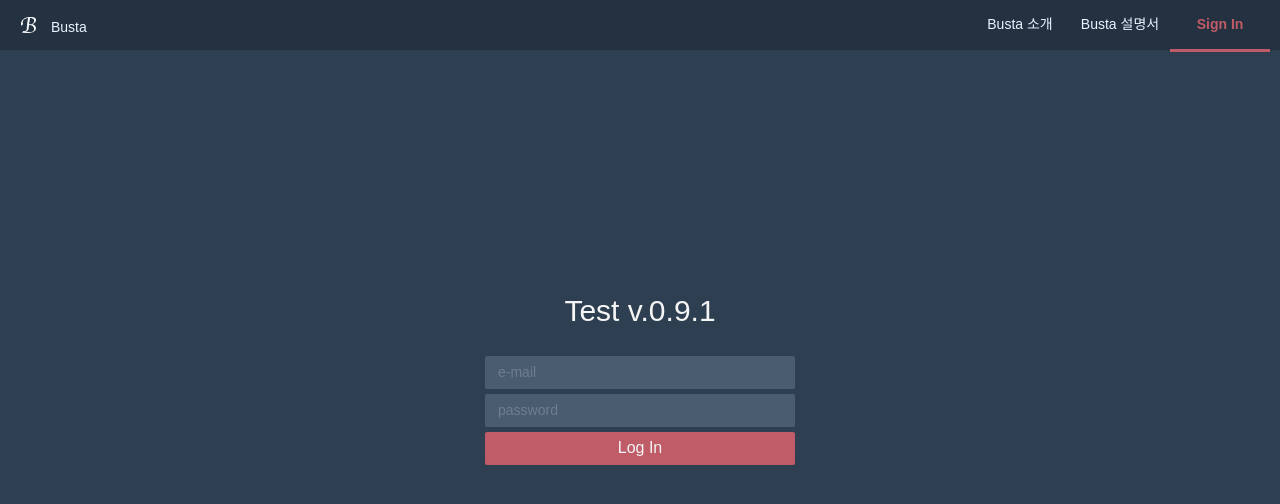
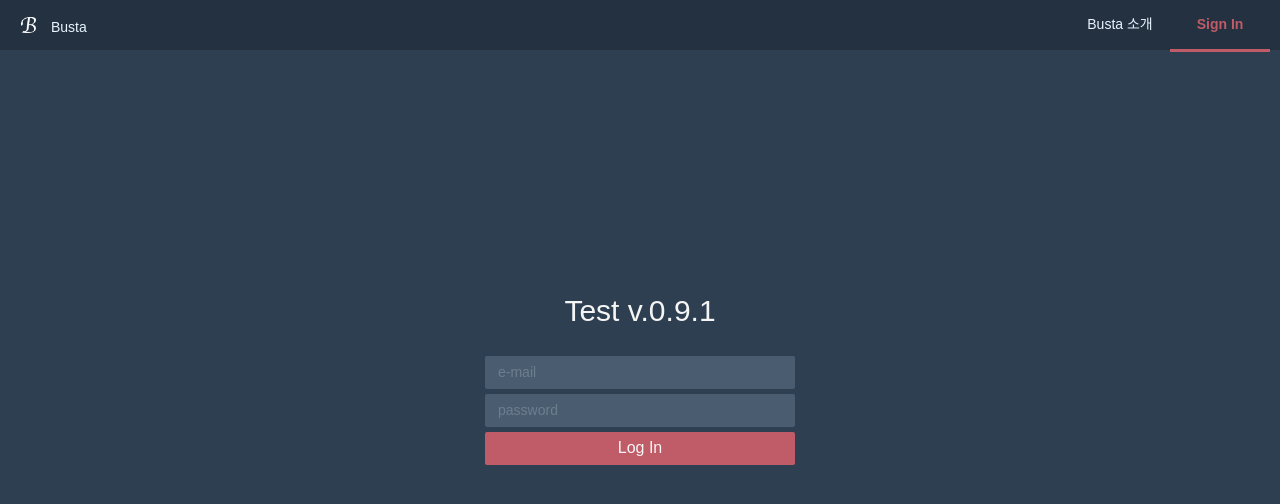
Before and after one commit to zizimoos/delta_busta_test, a React (Create React App) app: page / in a window 1280 px wide. Shown: the top 504 px of the page. Built offline with nearby package versions, Linux system fonts and the light colour scheme; no server answers; the database is empty.

Commit message:
Update Right menu

```diff
--- a/src/Components/RightMenu.js
+++ b/src/Components/RightMenu.js
@@ -101,9 +101,9 @@ const RightNav = ({ location: { pathname }, open, userObj }) => {
           <Item current={pathname === "/product"}>
             <Slink to="/product">Busta 소개</Slink>
           </Item>
-          <Item current={pathname === "/company"}>
+          {/* <Item current={pathname === "/company"}>
             <Slink to="/company">Busta 설명서</Slink>
-          </Item>
+          </Item> */}
           <Item
             onClick={preSignOut}
             current={pathname === "/" && !authService.currentUser}
```
